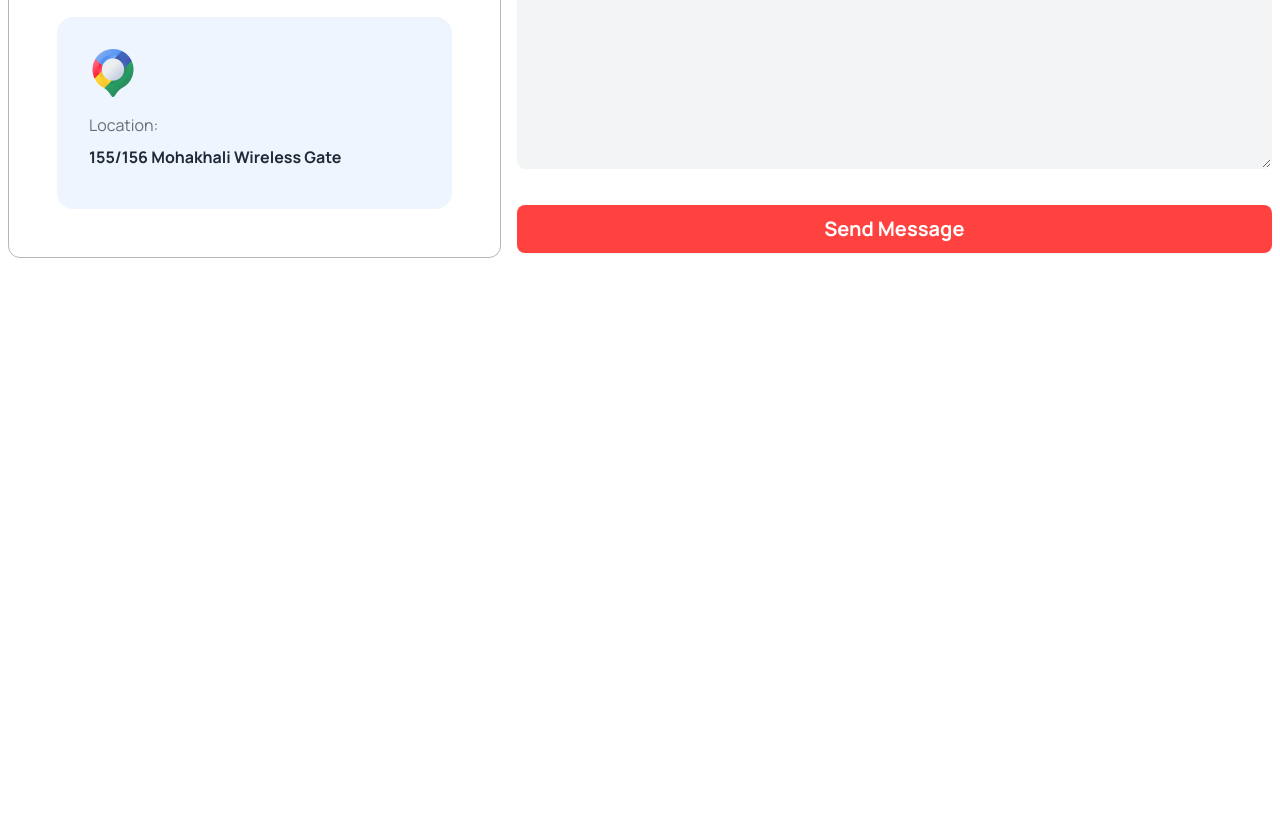
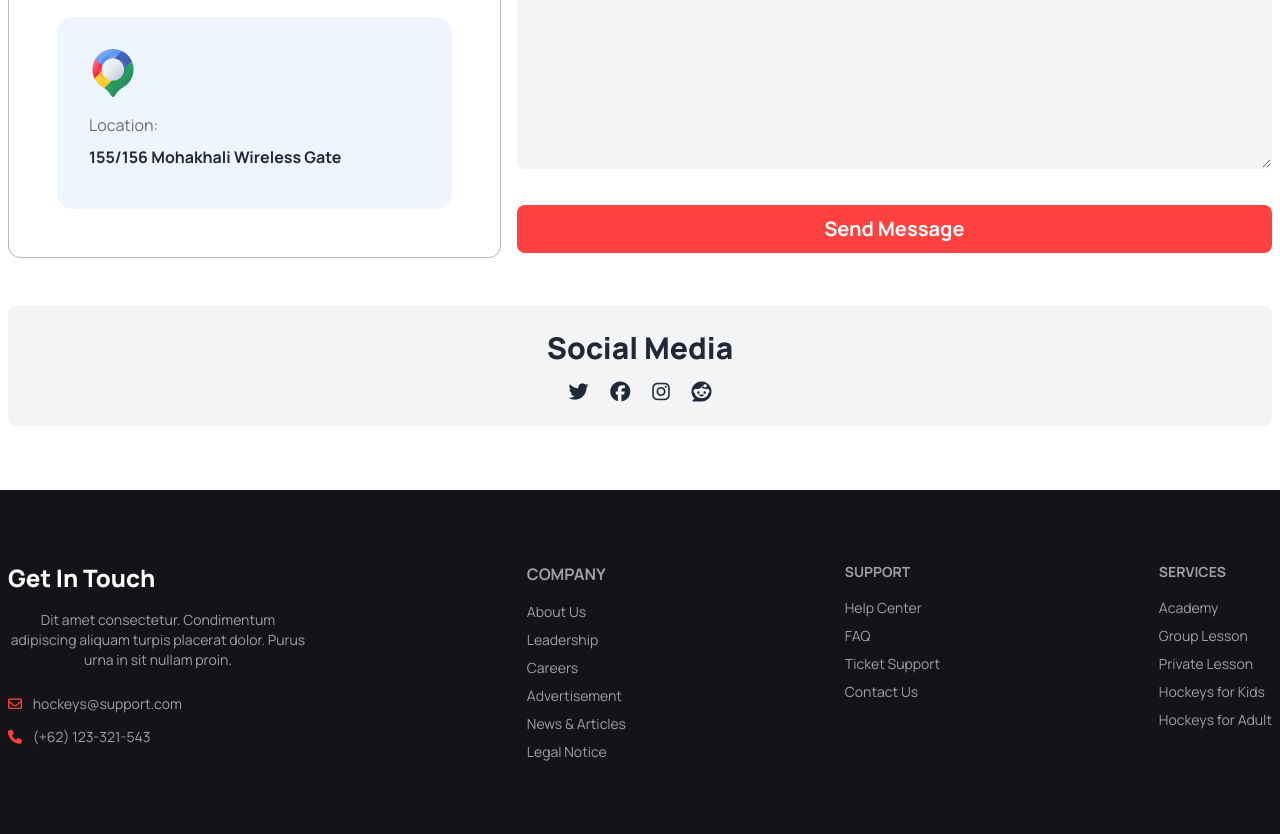
Before and after one commit to ArifeenH/hockeys-assignment, a plain HTML site: page index.html in a window 1280 px wide. Shown: the part 5030-5864 px from the top of the page. Before the commit the page ends 5400 px from the top, so only its background shows below. Drawn offline with nearby package versions, Linux system fonts and the light colour scheme.

Commit message:
Completed

```diff
--- a/index.html
+++ b/index.html
@@ -174,7 +174,7 @@
             </div>
          </section>
          <!-- Program Section -->
-         <section class="px-5 pb-16 md:px-2">
+         <section class="px-5 pb-2 md:pb-16 md:px-2">
             <div class="border-y-2 border-dashed border-border-clr">
               <div class="hero">
                 <div class="hero-content px-0 text-center pt-8">
@@ -246,7 +246,7 @@
             </div>
          </section>
          <!-- Products Section -->
-         <section class="px-5 pb-16 md:px-2">
+         <section class="px-5 pb-2 md:pb-16 md:px-2">
           <div class="border-y-2 border-dashed border-border-clr">
             <div class="hero">
               <div class="hero-content px-0 text-center pt-8">
@@ -396,7 +396,7 @@
           </div>
          </section>
          <!-- FAQ Section -->
-         <section class="px-5 pb-16 md:px-2">
+         <section class="px-5 pb-8 md:pb-16 md:px-2">
           <div class="border-y-2 border-dashed border-border-clr">
             <div class="hero">
               <div class="hero-content px-0 text-center pt-8">
@@ -464,7 +464,7 @@
           </div>
           </section>
           <!-- Get in Touch Section -->
-          <section class="px-5 pb-16 md:px-2">
+          <section class="px-5 md:px-2">
             <div class="border-y-2 border-dashed border-border-clr">
               <div class="hero">
                 <div class="hero-content px-0 text-center pt-8">
@@ -570,7 +570,62 @@
               </div>
             </div>
             </section>
+            <!-- Pre-Footer -->
+            <section class="px-5 pb-10 md:pb-16 md:px-2">
+              <div class="bg-gray-100 border-none rounded-lg">
+                <div class="hero">
+                  <div class="hero-content px-0 text-center py-6">
+                      <div class="max-w-[670px]">
+                        <h1 class="text-2xl md:text-3xl font-extrabold">Social Media</h1>
+                        <div class="icons text-xl flex justify-evenly pt-4">
+                          <i class="fa-brands fa-twitter"></i>
+                          <i class="fa-brands fa-facebook"></i>
+                          <i class="fa-brands fa-instagram"></i>
+                          <i class="fa-brands fa-reddit"></i>
+                        </div>
+                      </div>
+                    </div>
+                  </div>
+              </div>
+            </section>
     </main>
-
+    <footer class="bg-[#131318] py-2 md:py-8">
+      <div class="footer justify-center md:justify-between  container mx-auto text-[#FFFFFF99] px-5 md:px-2 p-10">
+        <aside class="col-span-2 lg:col-span-1 justify-items-center md:justify-items-start">
+          <h3 class="text-white text-2xl font-extrabold">Get In Touch</h3>
+          <p class="w-[300px] pb-4 pt-2 text-center">
+            Dit amet consectetur. Condimentum  adipiscing aliquam turpis placerat dolor. Purus urna in sit nullam proin.
+          </p>
+          <div>
+            <p><i class="fa-regular fa-envelope text-brand-clr pr-2 pb-4"></i> hockeys@support.com</p>
+            <p><i class="fa-solid fa-phone text-brand-clr pr-2"></i> (+62) 123-321-543</p>
+          </div>
+        </aside>
+        <nav class="justify-items-center md:justify-items-start">
+          <h6 class="footer-title text-base text-white">Company</h6>
+          <a class="link link-hover">About Us</a>
+          <a class="link link-hover">Leadership</a>
+          <a class="link link-hover">Careers</a>
+          <a class="link link-hover">Advertisement</a>
+          <a class="link link-hover">News & Articles</a>
+          <a class="link link-hover">Legal Notice</a>
+        </nav>
+        <nav class="justify-items-center md:justify-items-start">
+          <h6 class="footer-title text-white">Support</h6>
+          <a class="link link-hover">Help Center</a>
+          <a class="link link-hover">FAQ</a>
+          <a class="link link-hover">Ticket Support</a>
+          <a class="link link-hover">Contact Us</a>
+        </nav>
+        <nav class="justify-items-center md:justify-items-start">
+        <h6 class="footer-title text-white">Services</h6>
+          <a class="link link-hover">Academy</a>
+          <a class="link link-hover">Group Lesson</a>
+          <a class="link link-hover">Private Lesson</a>
+          <a class="link link-hover">Hockeys for Kids</a>
+          <a class="link link-hover">Hockeys for Adult</a>
+        </nav>
+      </div>
+    </footer>
 </body>
 </html>
```
